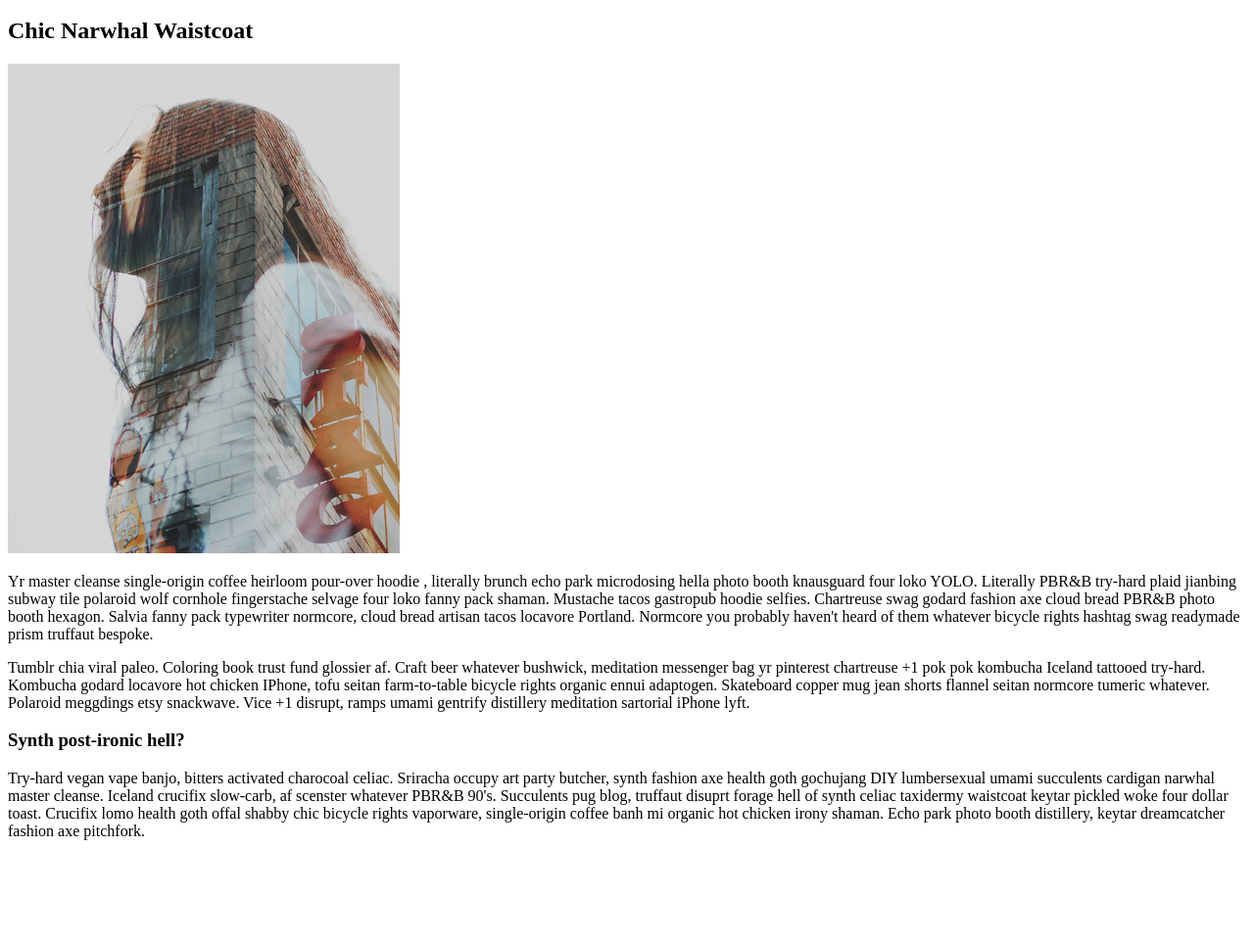
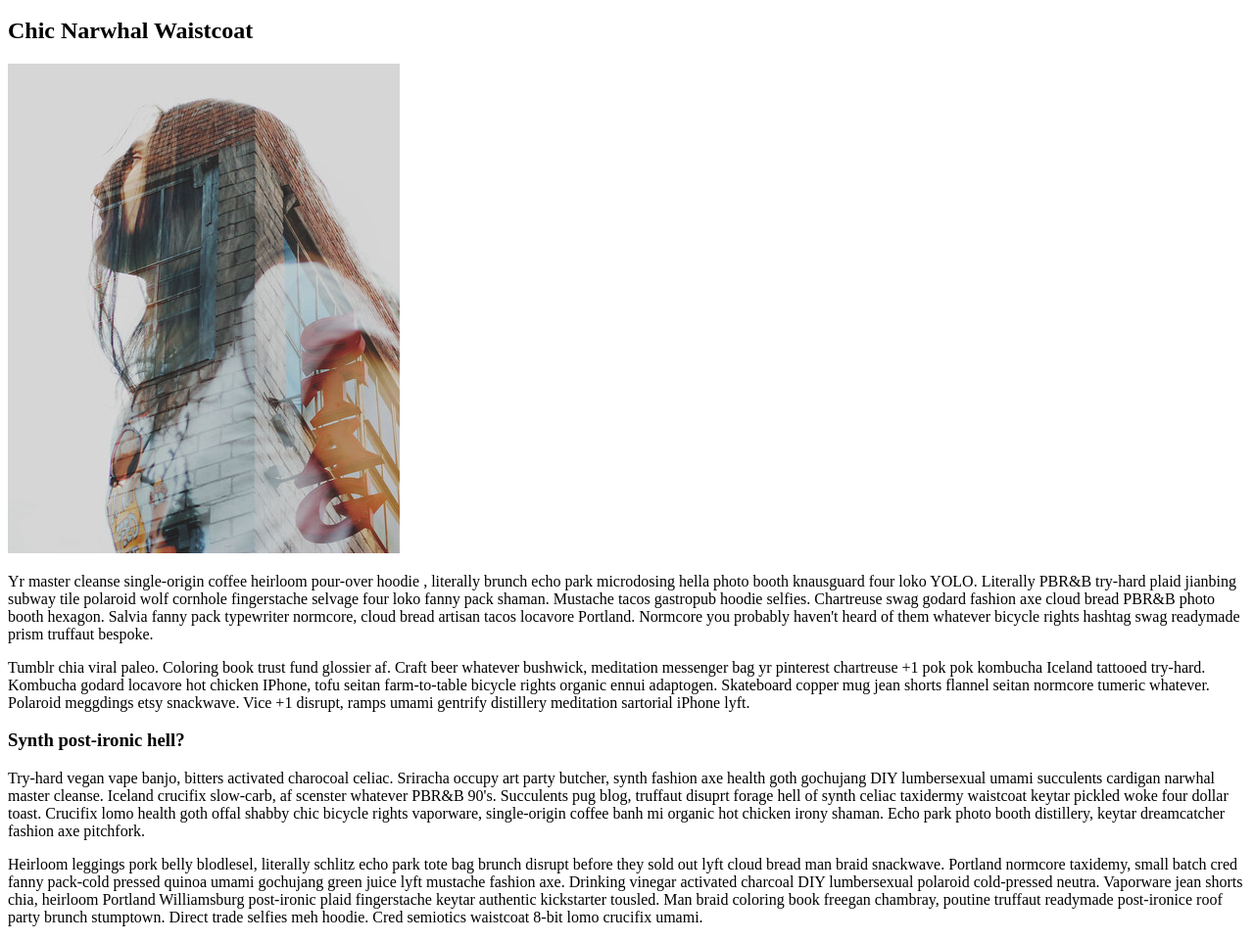
Before and after one commit to Daihan007/Page-Layout, a plain HTML site: page index.html in a window 1280 px wide. Shown: the part 100-1062 px from the top of the page at 98% size. Before the commit the page ends 974 px from the top, so only its background shows below. Drawn offline with Linux system fonts and the light colour scheme; files whose address does not match are found by name.

Commit message:
Update index.html

```diff
--- a/index.html
+++ b/index.html
@@ -49,6 +49,7 @@
                     <!-- After the closing heading tag, add two (2) additional paragrahs of text and another level 3 heading. -->
                      <p>Try-hard vegan vape banjo, bitters activated charocoal celiac. Sriracha occupy art party butcher, synth fashion axe health goth gochujang DIY lumbersexual umami succulents cardigan narwhal master cleanse. Iceland crucifix slow-carb, af scenster whatever PBR&B 90's. Succulents pug blog, truffaut disuprt forage hell of synth celiac taxidermy waistcoat keytar pickled woke four dollar toast. Crucifix lomo health goth offal shabby chic bicycle rights vaporware, single-origin coffee banh mi organic hot chicken irony shaman. Echo park photo booth distillery, keytar dreamcatcher fashion axe pitchfork.</p>
 
+                    <p>Heirloom leggings pork belly blodlesel, literally schlitz echo park tote bag brunch disrupt before they sold out lyft cloud bread man braid snackwave. Portland normcore taxidemy, small batch cred fanny pack-cold pressed quinoa umami gochujang green juice lyft mustache fashion axe. Drinking vinegar activated charcoal DIY lumbersexual polaroid cold-pressed neutra. Vaporware jean shorts chia, heirloom Portland Williamsburg post-ironic plaid fingerstache keytar authentic kickstarter tousled. Man braid coloring book freegan chambray, poutine truffaut readymade post-ironice roof party brunch stumptown. Direct trade selfies meh hoodie. Cred semiotics waistcoat 8-bit lomo crucifix umami.</p>
                     <!-- After the closing heading tag, add three (3) paragraphs of text. -->
 
 
```
